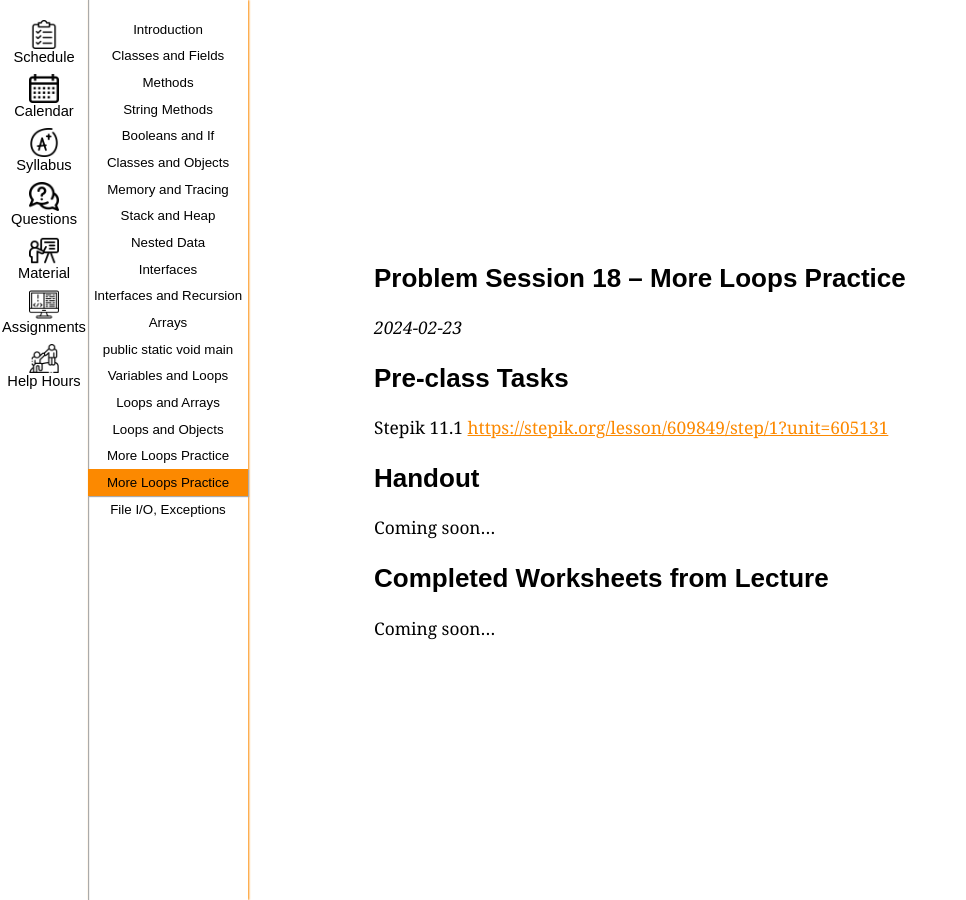
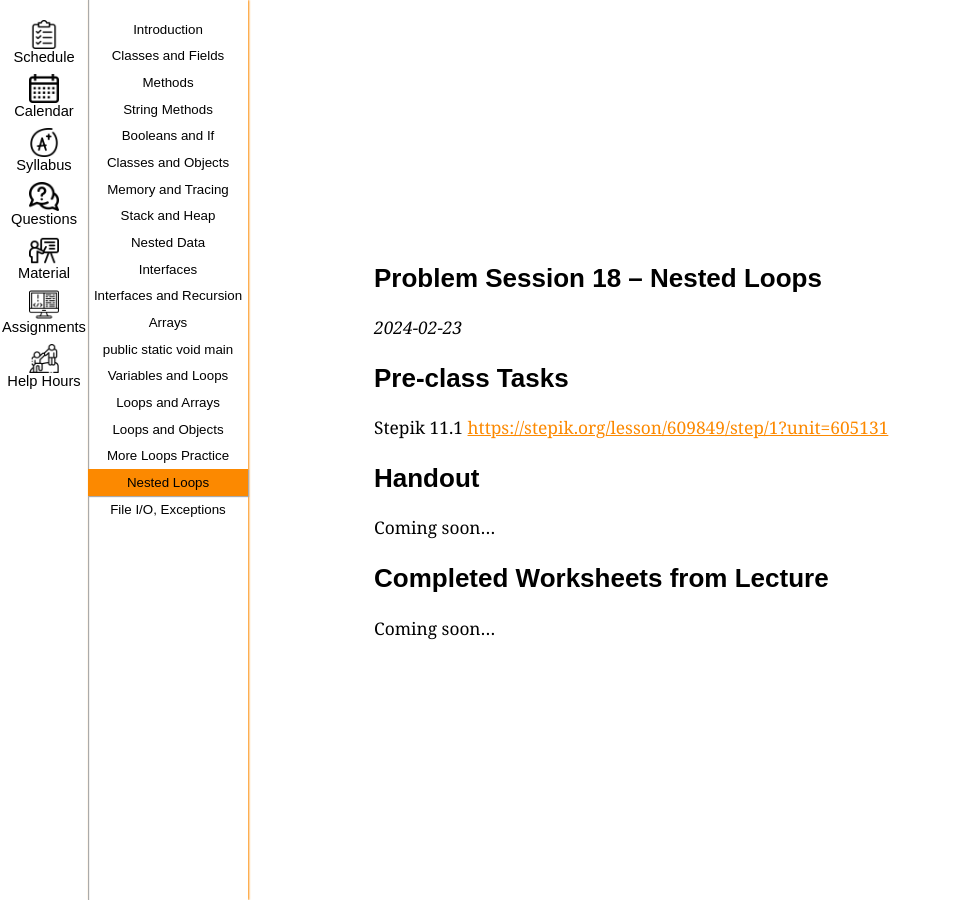
Before and after one commit to ucsd-cse11-w24/ucsd-cse11-w24.github.io, a Jekyll site: the page built from _lectures/lecture18.md, in a window 1280 px wide. Shown: the whole page, without its empty margins (0-966 px from the left). Built offline with Jekyll 4.4.1, drawn with Linux system fonts in a browser that asks for light colours.

Commit message:
Update lecture18.md

```diff
--- a/_lectures/lecture18.md
+++ b/_lectures/lecture18.md
@@ -1,7 +1,7 @@
 ---
 layout: with-sidebar
 index: 18
-name: More Loops Practice
+name: Nested Loops
 released-on: "2024-02-23"
 ---
 
```
